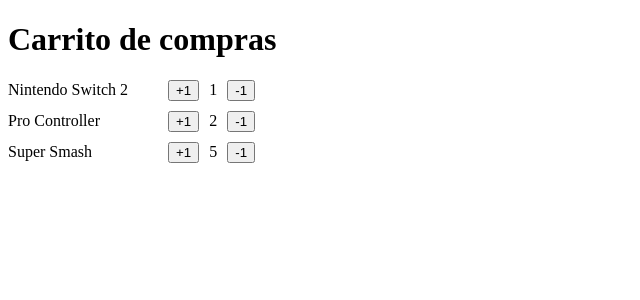
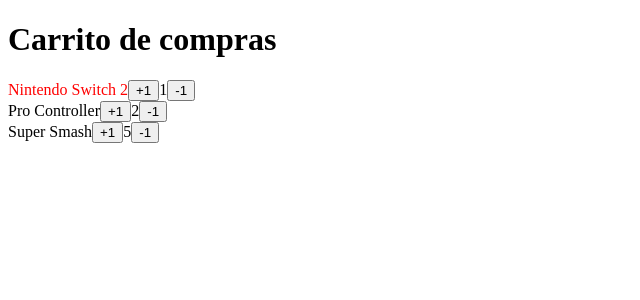
Before and after one commit to Angel02J/Curso-DevTalles-React-TypeScript, a React (Vite) app in the folder 02-first-steps/: page / in a window 1280 px wide. Shown: the top 300 px of the page, without its empty margins (0-640 px from the left). Built offline with nearby package versions, Linux system fonts and the light colour scheme.

Commit message:
Archivos de CSS

```diff
--- a/02-first-steps/src/FirstStepsApp.tsx
+++ b/02-first-steps/src/FirstStepsApp.tsx
@@ -1,4 +1,4 @@
-import ItemCounter from "./ItemCounter";
+import ItemCounter from "./shopping-cart/ItemCounter";
 
 interface ItemInCart {
     productName: string;
--- /dev/null
+++ b/02-first-steps/src/shopping-cart/ItemCounter.css
@@ -0,0 +1,10 @@
+.item-row {
+    display: "flex";
+    align-items: "center";
+    gap: 10;
+    margin-top: 10;
+}
+
+.item-text {
+    width: 150px,
+}
--- /dev/null
+++ b/02-first-steps/src/shopping-cart/ItemCounter.module.css
@@ -0,0 +1,14 @@
+.item-row {
+    display: "flex";
+    align-items: "center";
+    gap: 10;
+    margin-top: 10;
+}
+
+.item-text {
+    width: 150px,
+}
+
+.color-red {
+    color: red;
+}
--- a/02-first-steps/src/ItemCounter.tsx
+++ b/02-first-steps/src/shopping-cart/ItemCounter.tsx
@@ -1,4 +1,7 @@
 import { useState } from "react";
+// import './ItemCounter.css';
+import styles from './ItemCounter.module.css';
+
 
 interface Props {
     name: string;
@@ -19,15 +22,11 @@
     }
 
     return (
-        <section style={{
-            display: 'flex',
-            alignItems: 'center',
-            gap: 10,
-            marginTop: 10
-        }}>
+        <section className={styles['item-row']}>
             <span
+                className="item-text"
                 style={{
-                    width: 150
+                    color: count === 1 ? 'red' : 'black'
                 }}
             >{name}</span>
             <button
```
